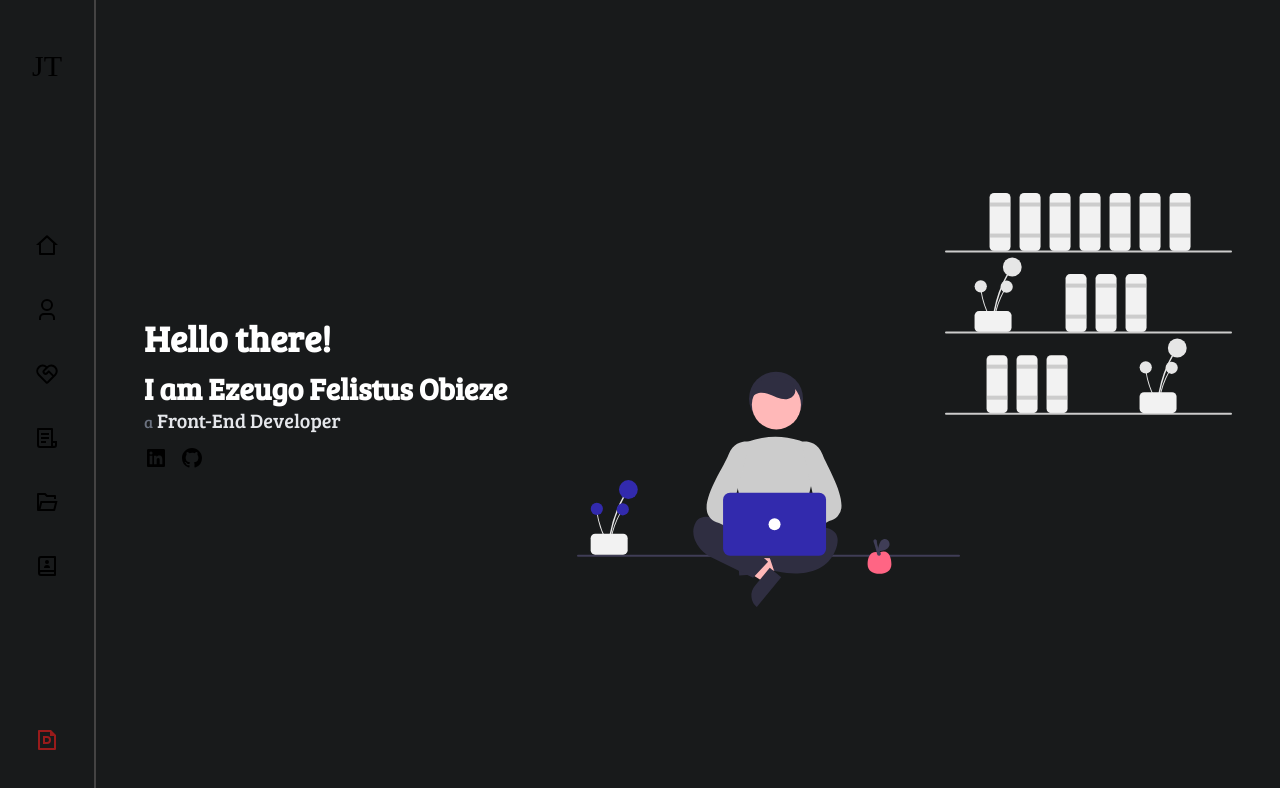
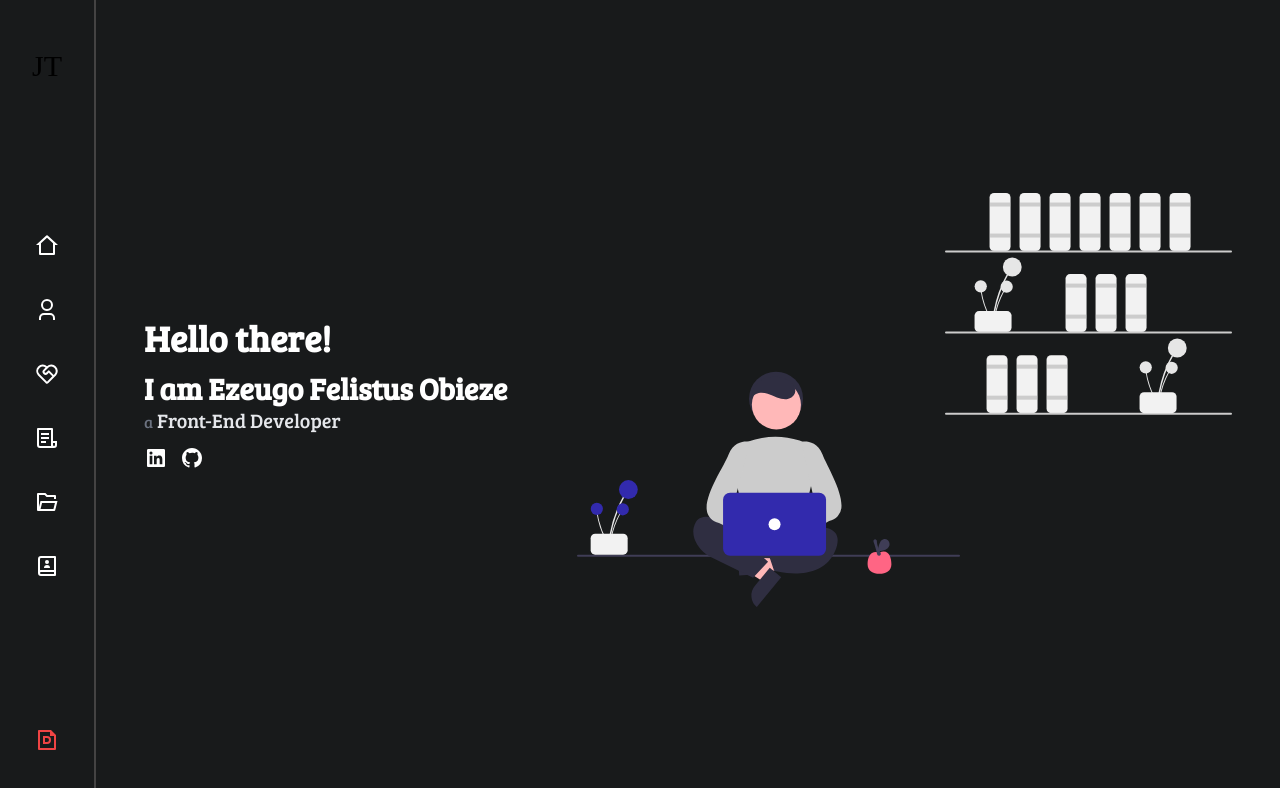
Before and after one commit to Felistus/portfolio, a Next.js app: page / in a window 1280 px wide. Shown: the top 788 px of the page. Built offline with nearby package versions, Linux system fonts and the light colour scheme; a web font is replaced by a local one.

Commit message:
refactored and restyled

```diff
--- a/components/About.jsx
+++ b/components/About.jsx
@@ -9,7 +9,7 @@ export default function About() {
         <div className="w-60 h-60 rounded-full hover:border-2 mx-auto xl:mx-0 mb-5 ">
           <img src="/avatar.svg" alt="my avatar" />
         </div>
-        <div className="bg-[#383838] flex-1 rounded-xl p-5">
+        <div className="bg-[#383838] text-white flex-1 rounded-xl p-5">
           <div className="text-base about-font">
             <p className="">
               My name is Ezeugo Felistus Obieze, and I am based in Port
--- a/components/Contact.jsx
+++ b/components/Contact.jsx
@@ -13,7 +13,7 @@ export default function Contact() {
         <div className="block lg:flex lg:space-x-10 space-y-10 lg:space-y-0 font-medium text-xl overflow-y-hidden overflow-x-auto  ">
           <div className="text-white font-light w-full max-w-[400px] ">
             <p className="text-2xl projects">
-              Interested! Let us have a discussion.
+              Interested! Let{"'"}s have a discussion.
             </p>
             <p className="text-base font-medium">
               Send me an E-mail using the form 👉
--- a/components/Experience.jsx
+++ b/components/Experience.jsx
@@ -33,7 +33,7 @@ export default function Experience() {
       <div>
         <p className="header-font text-gray-300 ">Experience</p>
       </div>
-      <div className="lg:flex experience ">
+      <div className="lg:flex experience text-white">
         <div className="mb-5 xl:mb-0 ">
           <div
             onClick={(e) => changeView(e, setActive)}
--- a/components/Intro.jsx
+++ b/components/Intro.jsx
@@ -19,7 +19,7 @@ export default function Intro() {
           </span>
         </p>
         <div className="flex space-x-3 my-3">
-          <div className="cursor-pointer hover:text-[#D3AE4E]">
+          <div className="cursor-pointer hover:text-[#D3AE4E] text-white">
             <a
               href="https://www.linkedin.com/in/ezeugo-felistus-obieze/"
               target="_blanck"
@@ -28,7 +28,7 @@ export default function Intro() {
               <LinkedInIcon />
             </a>
           </div>
-          <div className="cursor-pointer hover:text-[#D3AE4E]">
+          <div className="cursor-pointer hover:text-[#D3AE4E] text-white">
             <a
               href="https://github.com/Felistus"
               target="_blanck"
--- a/components/MobileDrawer.jsx
+++ b/components/MobileDrawer.jsx
@@ -19,7 +19,7 @@ export default function MobileDrawer({ show, setShow }) {
     <div className={`${show ? " fly-show " : " fly "}`}>
       <div
         onClick={hideSideBar}
-        className="z-10 bg-[#181A1B] absolute top-3 hover:border-[#D3AE4E] border-[1px] border-gray-400 p-1 rounded-xl cursor-pointer left-10 hover:text-[#D3AE4E]"
+        className="z-10 bg-[#181A1B] text-white absolute top-3 hover:border-[#D3AE4E] border-[1px] border-gray-400 p-1 rounded-xl cursor-pointer left-10 hover:text-[#D3AE4E]"
       >
         <MenuUnfoldIcon />
       </div>
@@ -33,14 +33,20 @@ export default function MobileDrawer({ show, setShow }) {
             <div
               onClick={() => setShow((prev) => !prev)}
               key={icon.id}
-              className="hover:text-[#D3AE4E] cursor-pointer  "
+              className="hover:text-[#D3AE4E] text-white cursor-pointer  "
+              title={icon.title}
             >
               <a href={icon.link}>{icon.icon}</a>
             </div>
           ))}
         </div>
-        <div className="hover:text-[#D3AE4E] cursor-pointer ">
-          <ResumeIcon />
+        <div
+          className="text-red-500 cursor-pointer animate-pulse "
+          title="download my Resume "
+        >
+          <a href="/Ezeugo_Obieze.pdf" download="Ezeugo Felistus Obieze">
+            <ResumeIcon />
+          </a>
         </div>
       </div>
     </div>
--- a/components/ProjectCard.jsx
+++ b/components/ProjectCard.jsx
@@ -12,7 +12,7 @@ export default function ProjectCard({ project }) {
         alt="responsive web icon"
         className="w-full h-full "
       />
-      <div className="card-desc space-x-10 ">
+      <div className="card-desc space-x-10  ">
         <button
           className="bg-[#D3AE4E] w-12 h-12 flex justify-center items-center rounded-full"
           title="Live Site"
@@ -26,7 +26,7 @@ export default function ProjectCard({ project }) {
           </a>
         </button>
         <button
-          className="bg-[#D3AE4E] w-12 h-12 flex justify-center items-center rounded-full"
+          className="bg-[#D3AE4E] w-12 h-12 flex justify-center text-white items-center rounded-full"
           title={
             project.versioning_tool === "github"
               ? "GitHub Repo"
--- a/components/Service.jsx
+++ b/components/Service.jsx
@@ -16,7 +16,7 @@ export default function Service() {
           className="w-full h-full"
         />
       </div>
-      <p className="text-[22px] my-3 font-bold card-body-font  ">
+      <p className="text-[22px] text-white my-3 font-bold card-body-font  ">
         {item.title}
       </p>
       <p className="text-base card-body-font font-light text-gray-200 ">
--- a/components/SideMenu.jsx
+++ b/components/SideMenu.jsx
@@ -12,13 +12,20 @@ export default function SideMenu() {
 
       <div className="flex flex-col my-8 flex-1 space-y-10 justify-center">
         {sideBarIcons.map((icon) => (
-          <div key={icon.id} className="hover:text-[#D3AE4E] cursor-pointer  ">
+          <div
+            key={icon.id}
+            className="hover:text-[#D3AE4E] text-white cursor-pointer  "
+            title={icon.title}
+          >
             <a href={icon.link}>{icon.icon}</a>
           </div>
         ))}
       </div>
 
-      <div className="text-red-800 cursor-pointer " title="Download my Resume">
+      <div
+        className="text-red-500 cursor-pointer animate-pulse "
+        title="download my Resume "
+      >
         <a href="/Ezeugo_Obieze.pdf" download="Ezeugo Felistus Obieze">
           <ResumeIcon />
         </a>
--- a/data/sideBarIcons.js
+++ b/data/sideBarIcons.js
@@ -11,34 +11,36 @@ export const sideBarIcons = [
     id: 1,
     icon: <HomeIcon />,
     link: "#home",
+    title: "home",
   },
   {
     id: 2,
     icon: <AboutIcon />,
     link: "#about",
+    title: "about",
   },
   {
     id: 3,
     icon: <ServiceIcon />,
     link: "#service",
+    title: "services",
   },
   {
     id: 4,
     icon: <WorkIcon />,
     link: "#experience",
+    title: "work experience",
   },
   {
     id: 5,
     icon: <ProjectsIcon />,
     link: "#project",
+    title: "projects",
   },
   {
     id: 6,
     icon: <ContactIcon />,
     link: "#contact",
+    title: "contact me",
   },
-  //   {
-  //     id: 7,
-  //     icon: <ResumeIcon />,
-  //   },
 ];
--- a/pages/index.js
+++ b/pages/index.js
@@ -41,7 +41,7 @@ export default function Home() {
         <section className="flex  ">
           <div
             onClick={showSideBar}
-            className="lg:hidden z-10 bg-[#181A1B] absolute top-3 hover:border-[#D3AE4E] border-[1px] border-gray-400 p-1 rounded-xl cursor-pointer left-3 hover:text-[#D3AE4E]"
+            className="lg:hidden text-white z-10 bg-[#181A1B] absolute top-3 hover:border-[#D3AE4E] border-[1px] border-gray-400 p-1 rounded-xl cursor-pointer left-3 hover:text-[#D3AE4E]"
           >
             <MenufoldIcon />
           </div>
```
Also changed, not shown: 1 other file (tests, documents, lock files or other folders).
